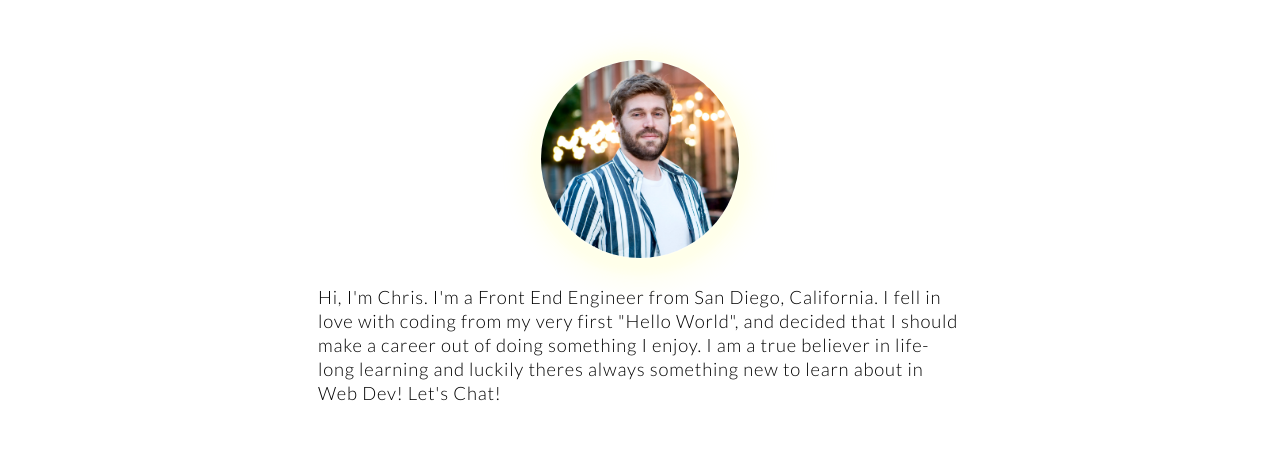
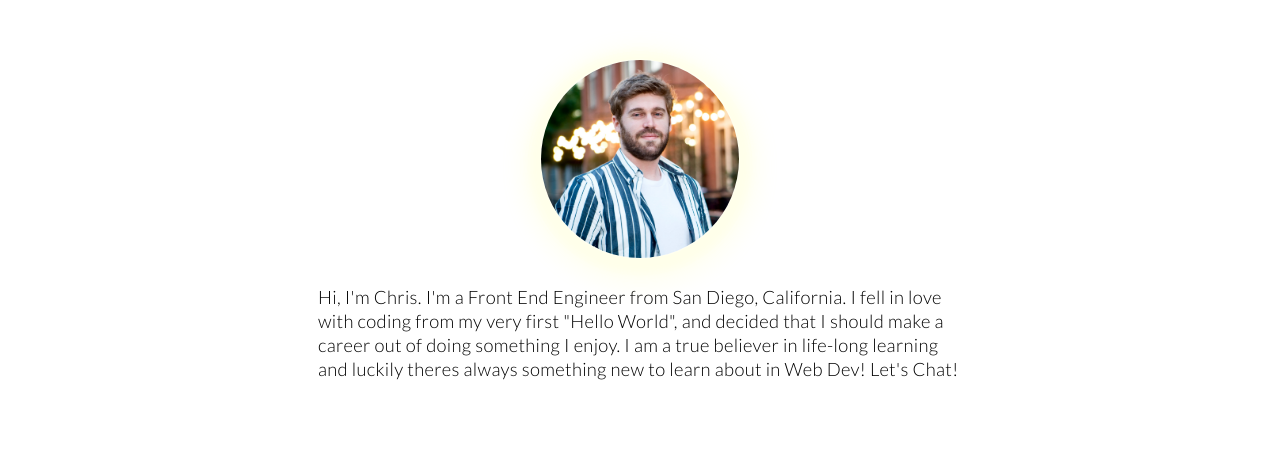
Before and after one commit to ChristopherJStubbs/Portfolio, a plain HTML site: page index.html in a window 1280 px wide. Shown: the part 72-530 px from the top of the page. Drawn offline with nearby package versions, Linux system fonts and the light colour scheme.

Commit message:
tweking UI, fixed letter spacing again

```diff
--- a/style.css
+++ b/style.css
@@ -151,7 +151,7 @@ p {
 .section__paragraph {
     padding-top: 1.5rem;
     line-height: 1.5rem;
-    letter-spacing: 0.05rem;
+    letter-spacing: 0.02rem;
     width: 80%;
     margin: auto;
 }
@@ -210,7 +210,6 @@ p {
     justify-content: space-between;
     color: rgba(0, 0, 0, 0.85);
     line-height: 1.5rem;
-    letter-spacing: 0.04rem;
 }
 
 .section__card--content p {
```
